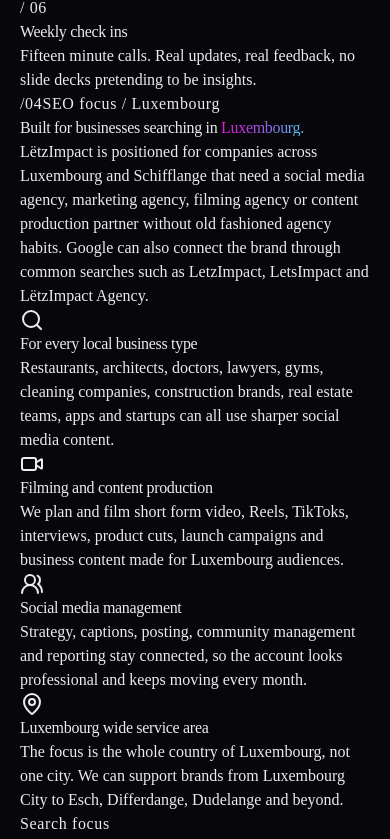
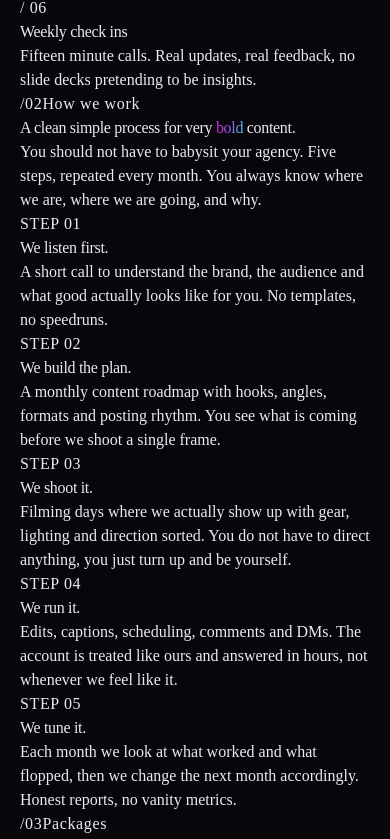
Before and after one commit to iBlameT8/letzimpact, a React (Vite) app in the folder client/: page / in a window 390 px wide. Shown: the part 7577-8416 px from the top of the page. Built offline with nearby package versions, Linux system fonts and the light colour scheme.

Commit message:
style: remove visible local SEO keyword section from homepage

```diff
--- a/client/src/components/sections/LocalSEO.tsx
+++ /dev/null
@@ -1,76 +0,0 @@
-import { motion } from "framer-motion";
-import { MapPin, Search, UsersRound, Video } from "lucide-react";
-import { useI18n } from "@/lib/i18n";
-import { SectionLabel } from "@/components/sections/Services";
-
-const icons = [Search, Video, UsersRound, MapPin];
-
-export function LocalSEO() {
-  const { copy } = useI18n();
-
-  return (
-    <section id="luxembourg-seo" className="relative py-18 sm:py-24 lg:py-28">
-      <div className="container">
-        <motion.div
-          initial={{ opacity: 0, y: 24 }}
-          whileInView={{ opacity: 1, y: 0 }}
-          viewport={{ once: true, margin: "-80px" }}
-          transition={{ duration: 0.75, ease: [0.22, 1, 0.36, 1] }}
-          className="relative overflow-hidden rounded-[2rem] bg-white/[0.035] p-6 ring-1 ring-white/10 sm:p-8 lg:p-10"
-        >
-          <div aria-hidden className="absolute -right-28 -top-28 h-72 w-72 rounded-full bg-[#EC12D8]/20 blur-3xl" />
-          <div aria-hidden className="absolute -bottom-28 left-1/4 h-72 w-72 rounded-full bg-[#4CC9F0]/15 blur-3xl" />
-
-          <div className="relative grid gap-10 lg:grid-cols-12 lg:items-start">
-            <div className="lg:col-span-5">
-              <SectionLabel num="04" label={copy.localSeo.label} />
-              <h2 className="mt-5 font-display text-[32px] font-bold leading-[1.05] tracking-tight sm:text-5xl">
-                {copy.localSeo.heading} <span className="text-gradient">{copy.localSeo.highlight}</span>
-              </h2>
-              <p className="mt-5 max-w-xl text-base leading-relaxed text-white/66 sm:text-lg">
-                {copy.localSeo.intro}
-              </p>
-            </div>
-
-            <div className="lg:col-span-7">
-              <div className="grid gap-4 sm:grid-cols-2">
-                {copy.localSeo.cards.map((card, index) => {
-                  const Icon = icons[index] ?? Search;
-                  return (
-                    <motion.article
-                      key={card.title}
-                      initial={{ opacity: 0, y: 20 }}
-                      whileInView={{ opacity: 1, y: 0 }}
-                      viewport={{ once: true, margin: "-80px" }}
-                      transition={{ duration: 0.65, delay: index * 0.07, ease: [0.22, 1, 0.36, 1] }}
-                      className="rounded-2xl bg-black/20 p-5 ring-1 ring-white/10"
-                    >
-                      <div className="mb-4 grid h-10 w-10 place-items-center rounded-xl bg-white/[0.04] ring-1 ring-white/10">
-                        <Icon className="h-4 w-4 text-[#4CC9F0]" />
-                      </div>
-                      <h3 className="font-display text-xl font-semibold tracking-tight text-white">{card.title}</h3>
-                      <p className="mt-2 text-sm leading-relaxed text-white/62">{card.body}</p>
-                    </motion.article>
-                  );
-                })}
-              </div>
-
-              <div className="mt-6 rounded-2xl bg-black/20 p-5 ring-1 ring-white/10">
-                <p className="font-mono-acc text-[11px] uppercase tracking-[0.22em] text-white/45">
-                  {copy.localSeo.keywordLabel}
-                </p>
-                <div className="mt-4 flex flex-wrap gap-2">
-                  {copy.localSeo.keywords.map((keyword) => (
-                    <span key={keyword} className="rounded-full bg-white/[0.045] px-3 py-1.5 text-xs text-white/70 ring-1 ring-white/10">
-                      {keyword}
-                    </span>
-                  ))}
-                </div>
-              </div>
-            </div>
-          </div>
-        </motion.div>
-      </div>
-    </section>
-  );
-}
--- a/client/src/pages/Home.tsx
+++ b/client/src/pages/Home.tsx
@@ -13,7 +13,6 @@
 import { FAQ } from "@/components/sections/FAQ";
 import { Founders } from "@/components/sections/Founders";
 import { Hero, PartnerStrip } from "@/components/sections/Hero";
-import { LocalSEO } from "@/components/sections/LocalSEO";
 import { Packages } from "@/components/sections/Packages";
 import { Process } from "@/components/sections/Process";
 import { RecentWork } from "@/components/sections/RecentWork";
@@ -30,7 +29,6 @@
         <RecentWork />
         <PartnerStrip />
         <Services />
-        <LocalSEO />
         <Process />
         <Packages />
         <Founders />
```
